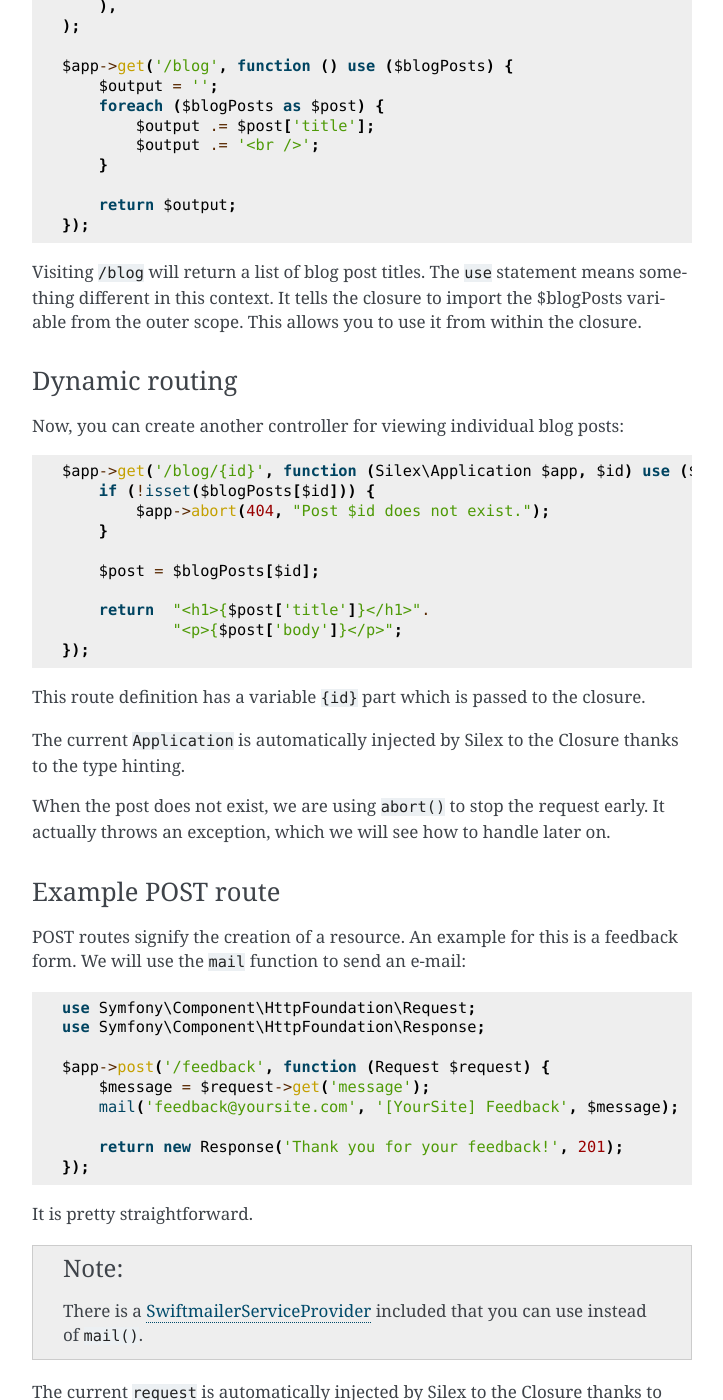
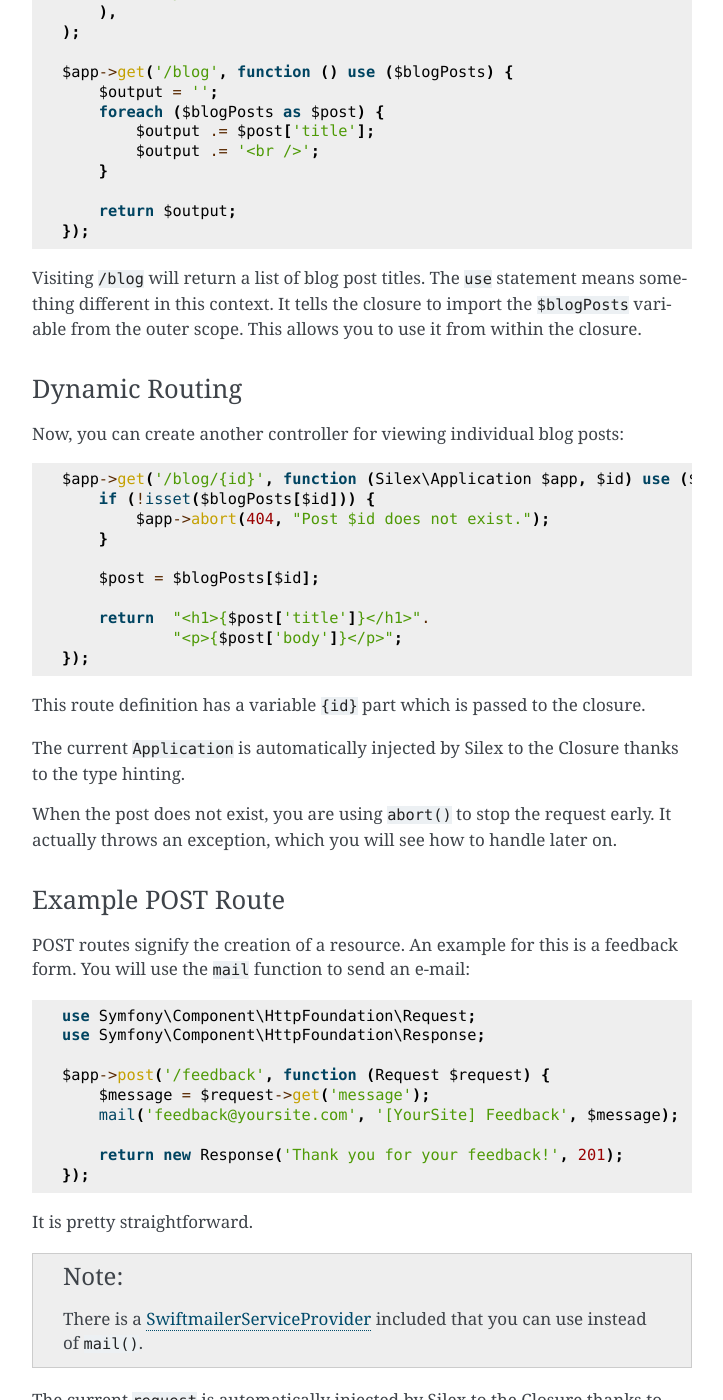
Before and after one commit to silexphp/Silex, a Sphinx documentation site: the page built from doc/usage.rst, in a window 1280 px wide and 1400 px high, scrolled down 2958 px. Shown: the whole window, without its empty margins (388-1111 px from the left). Built offline with Sphinx 7.4.7, drawn with Linux system fonts in a browser that asks for light colours; some of the changed text lies outside the part shown.

Commit message:
Some doc fixes

```diff
--- a/doc/usage.rst
+++ b/doc/usage.rst
@@ -60,17 +60,16 @@
 definitions, call the ``run`` method on your application::
 
     // web/index.php
-
     require_once __DIR__.'/../vendor/autoload.php';
 
     $app = new Silex\Application();
 
-    // definitions
+    // ... definitions
 
     $app->run();
 
-Then, you have to configure your web server (read the :doc:`dedicated chapter
-<web_servers>` for more information).
+Then, you have to configure your web server (read the
+:doc:`dedicated chapter <web_servers>` for more information).
 
 .. tip::
 
@@ -81,9 +80,9 @@
 
 .. tip::
 
-    If your application is hosted behind a reverse proxy at address $ip, and you
-    want Silex to trust the ``X-Forwarded-For*`` headers, you will need to run
-    your application like this::
+    If your application is hosted behind a reverse proxy at address ``$ip``,
+    and you want Silex to trust the ``X-Forwarded-For*`` headers, you will
+    need to run your application like this::
 
         use Symfony\Component\HttpFoundation\Request;
 
@@ -109,7 +108,7 @@
 The controller is defined using a closure like this::
 
     function () {
-        // do something
+        // ... do something
     }
 
 Closures are anonymous functions that may import state from outside of their
@@ -119,13 +118,13 @@
 
 .. note::
 
-    Closures that do not import scope are referred to as lambdas. Because in
-    PHP all anonymous functions are instances of the ``Closure`` class, we
-    will not make a distinction here.
+    Closures that do not import scope are referred to as lambdas. Because all
+    anonymous functions are instances of the ``Closure`` class in PHP, the
+    documentation will not make a distinction here.
 
 The return value of the closure becomes the content of the page.
 
-Example GET route
+Example GET Route
 ~~~~~~~~~~~~~~~~~
 
 Here is an example definition of a ``GET`` route::
@@ -151,10 +150,10 @@
 
 Visiting ``/blog`` will return a list of blog post titles. The ``use``
 statement means something different in this context. It tells the closure to
-import the $blogPosts variable from the outer scope. This allows you to use it
-from within the closure.
+import the ``$blogPosts`` variable from the outer scope. This allows you to
+use it from within the closure.
 
-Dynamic routing
+Dynamic Routing
 ~~~~~~~~~~~~~~~
 
 Now, you can create another controller for viewing individual blog posts::
@@ -176,15 +175,15 @@
 The current ``Application`` is automatically injected by Silex to the Closure
 thanks to the type hinting.
 
-When the post does not exist, we are using ``abort()`` to stop the request
-early. It actually throws an exception, which we will see how to handle later
+When the post does not exist, you are using ``abort()`` to stop the request
+early. It actually throws an exception, which you will see how to handle later
 on.
 
-Example POST route
+Example POST Route
 ~~~~~~~~~~~~~~~~~~
 
 POST routes signify the creation of a resource. An example for this is a
-feedback form. We will use the ``mail`` function to send an e-mail::
+feedback form. You will use the ``mail`` function to send an e-mail::
 
     use Symfony\Component\HttpFoundation\Request;
     use Symfony\Component\HttpFoundation\Response;
@@ -204,14 +203,12 @@
     included that you can use instead of ``mail()``.
 
 The current ``request`` is automatically injected by Silex to the Closure
-thanks to the type hinting. It is an instance of `Request
-<http://api.symfony.com/master/Symfony/Component/HttpFoundation/Request.html>`_,
-so you can fetch variables using the request ``get`` method.
+thanks to the type hinting. It is an instance of
+Request_, so you can fetch variables using the request ``get`` method.
 
-Instead of returning a string we are returning an instance of `Response
-<http://api.symfony.com/master/Symfony/Component/HttpFoundation/Response.html>`_.
-This allows setting an HTTP status code, in this case it is set to ``201
-Created``.
+Instead of returning a string you are returning an instance of Response_.
+This allows setting an HTTP status code, in this case it is set to
+``201 Created``.
 
 .. note::
 
@@ -225,11 +222,11 @@
 methods on your application: ``get``, ``post``, ``put``, ``delete``::
 
     $app->put('/blog/{id}', function ($id) {
-        ...
+        // ...
     });
 
     $app->delete('/blog/{id}', function ($id) {
-        ...
+        // ...
     });
 
 .. tip::
@@ -237,15 +234,17 @@
     Forms in most web browsers do not directly support the use of other HTTP
     methods. To use methods other than GET and POST you can utilize a special
     form field with a name of ``_method``. The form's ``method`` attribute must
-    be set to POST when using this field::
+    be set to POST when using this field:
+
+    .. code-block:: html
 
         <form action="/my/target/route/" method="post">
-            ...
+            <!-- ... -->
             <input type="hidden" id="_method" name="_method" value="PUT" />
         </form>
 
-    If using Symfony Components 2.2+ you will need to explicitly enable this
-    method override::
+    If you are using Symfony Components 2.2+, you will need to explicitly
+    enable this method override::
 
         use Symfony\Component\HttpFoundation\Request;
 
@@ -256,16 +255,16 @@
 restricted via the ``method`` method::
 
     $app->match('/blog', function () {
-        ...
+        // ...
     });
 
     $app->match('/blog', function () {
-        ...
+        // ...
     })
     ->method('PATCH');
 
     $app->match('/blog', function () {
-        ...
+        // ...
     })
     ->method('PUT|POST');
 
@@ -311,10 +309,10 @@
     based on the type hinting and not on the variable name::
 
         $app->get('/blog/{id}', function (Application $foo, Request $bar, $id) {
-            ...
+            // ...
         });
 
-Route variables converters
+Route Variables Converters
 ~~~~~~~~~~~~~~~~~~~~~~~~~~
 
 Before injecting the route variables into the controller, you can apply some
@@ -360,33 +358,33 @@
 matches any amount of digits::
 
     $app->get('/blog/{id}', function ($id) {
-        ...
+        // ...
     })
     ->assert('id', '\d+');
 
 You can also chain these calls::
 
     $app->get('/blog/{postId}/{commentId}', function ($postId, $commentId) {
-        ...
+        // ...
     })
     ->assert('postId', '\d+')
     ->assert('commentId', '\d+');
 
-Default values
+Default Values
 ~~~~~~~~~~~~~~
 
 You can define a default value for any route variable by calling ``value`` on
 the ``Controller`` object::
 
     $app->get('/{pageName}', function ($pageName) {
-        ...
+        // ...
     })
     ->value('pageName', 'index');
 
 This will allow matching ``/``, in which case the ``pageName`` variable will
 have the value ``index``.
 
-Named routes
+Named Routes
 ~~~~~~~~~~~~
 
 Some providers (such as ``UrlGeneratorProvider``) can make use of named
@@ -395,45 +393,44 @@
 ``Controller`` object that is returned by the routing methods::
 
     $app->get('/', function () {
-        ...
+        // ...
     })
     ->bind('homepage');
 
     $app->get('/blog/{id}', function ($id) {
-        ...
+        // ...
     })
     ->bind('blog_post');
-
 
 .. note::
 
     It only makes sense to name routes if you use providers that make use of
     the ``RouteCollection``.
 
-Controllers in classes
+Controllers in Classes
 ~~~~~~~~~~~~~~~~~~~~~~
 
 If you don't want to use anonymous functions, you can also define your
 controllers as methods. By using the ``ControllerClass::methodName`` syntax,
 you can tell Silex to lazily create the controller object for you::
 
-    $app->get('/', 'Igorw\Foo::bar');
+    $app->get('/', 'Acme\Foo::bar');
 
     use Silex\Application;
     use Symfony\Component\HttpFoundation\Request;
 
-    namespace Igorw
+    namespace Acme
     {
         class Foo
         {
             public function bar(Request $request, Application $app)
             {
-                ...
+                // ...
             }
         }
     }
 
-This will load the ``Igorw\Foo`` class on demand, create an instance and call
+This will load the ``Acme\Foo`` class on demand, create an instance and call
 the ``bar`` method to get the response. You can use ``Request`` and
 ``Silex\Application`` type hints to get ``$request`` and ``$app`` injected.
 
@@ -463,9 +460,9 @@
 
     The global configuration does not apply to controller providers you might
     mount as they have their own global configuration (read the
-    :doc:`dedicated chapter<organizing_controllers>` for more information).
+    :doc:`dedicated chapter <organizing_controllers>` for more information).
 
-Error handlers
+Error Handlers
 --------------
 
 If some part of your code throws an exception you will want to display some
@@ -521,8 +518,7 @@
 
 .. note::
 
-    Silex ships with a provider for `Monolog
-    <https://github.com/Seldaek/monolog>`_ which handles logging of errors.
+    Silex ships with a provider for Monolog_ which handles logging of errors.
     Check out the *Providers* chapter for details.
 
 .. tip::
@@ -540,7 +536,7 @@
                 return;
             }
 
-            // logic to handle the error and return a Response
+            // ... logic to handle the error and return a Response
         });
 
 The error handlers are also called when you use ``abort`` to abort a request
@@ -605,6 +601,7 @@
 
         if (!$user) {
             $error = array('message' => 'The user was not found.');
+
             return $app->json($error, 404);
         }
 
```
Also changed, not shown: other parts of doc/usage.rst (+13 -10 lines), doc/intro.rst (+16 -7 lines).
